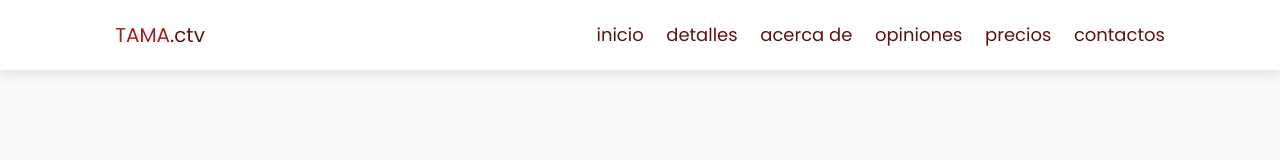
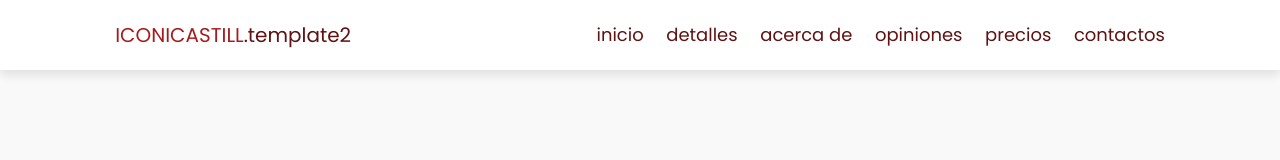
Before and after one commit to iconicastill/iconicastill, a plain HTML site: page template2/index.html in a window 1280 px wide. Shown: the top 160 px of the page. Drawn offline with Linux system fonts and the light colour scheme.

Commit message:
Update index.html

```diff
--- a/template2/index.html
+++ b/template2/index.html
@@ -11,8 +11,8 @@
 </head>
 <body>
 	<header>
-		<a href="#" class="logo"><span>TAMA<!--
-		 --></span>.ctv</a>
+		<a href="#" class="logo"><span>ICONICASTILL<!--
+		 --></span>.template2</a>
 
 		<input type="checkbox" id="menu-bar">
 		<label for="menu-bar" class="fa fa-bars"></label>
```
